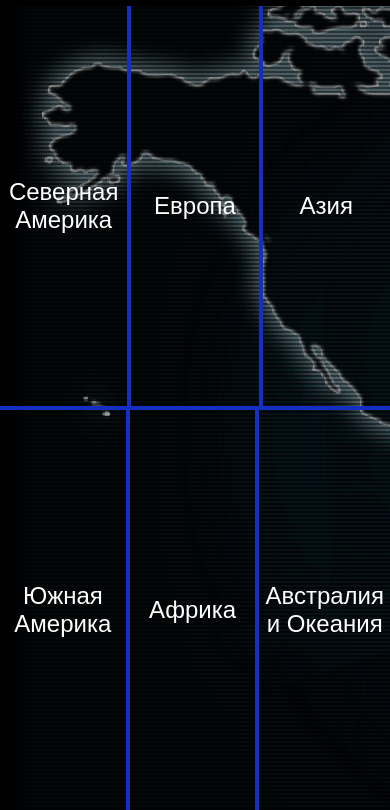
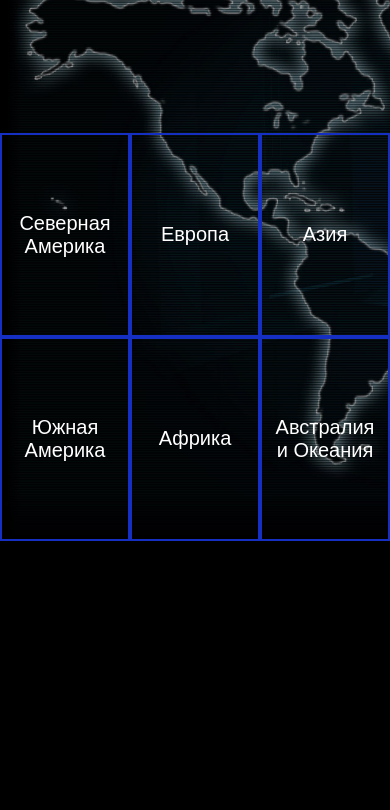
Before and after one commit to Teslanot/map-project, a plain HTML site: page index.html in a window 390 px wide. Shown: the part 113-923 px from the top of the page. After the commit the page ends 844 px from the top, so only its background shows below. Drawn offline with Linux system fonts and the light colour scheme.

Commit message:
1.1(main screen optimizated for mobile devices)

```diff
--- a/index.css
+++ b/index.css
@@ -173,13 +173,51 @@ body {
     margin-left:1200px;
 }
 
-/* @media screen and (max-width: 1200px){
+@media screen and (max-width: 1200px){
+    body{
+        background-size: 300%;
+        background-color: black;
+    }
+    .in-title-text{
+        font-size:20px;
+    }
+    .cards{
+        margin-top: 50%;
+    }
+    .cards-row{
+        flex-grow: 3;
+        display: flex;
+        flex-direction: row;
+    }
     .but-div{
         width: 40%;
     }
     .text-div{
-        width: 100px;
+        width: 20%;
+        height: 10%;
         margin-left: 10%;
-        position:unset;
     }
-} */
+    .card{
+        margin: 0;
+        display: flex;
+        width: 33%;
+        height: 200px;
+        text-align: center;
+        border: 2px solid rgb(21, 47, 194);
+    }
+    .main-text{
+        font-size: 20px;
+    }
+    .top{
+        border: 2px solid rgb(21, 47, 194);
+    }
+    .bottom{
+        border: 2px solid rgb(21, 47, 194);
+    }
+    .left{
+        border: 2px solid rgb(21, 47, 194);
+    }
+    .right{
+        border: 2px solid rgb(21, 47, 194);
+    }
+}
--- a/index.html
+++ b/index.html
@@ -13,6 +13,7 @@
     <div class="title-text">
       <h1 class="in-title-text">Краткий справочник стран</h1>
     </div>
+    <div class="cards">
       <div class="cards-row">
         <div class="card top left">
           <div class="text">
@@ -48,6 +49,7 @@
         </div>
       </div>
     </div>
+  </div>
 </main>
 <script type="text/javascript" src="./index.js"></script>
 </body>
```
Lines whose indentation alone changed are shown as unchanged.
